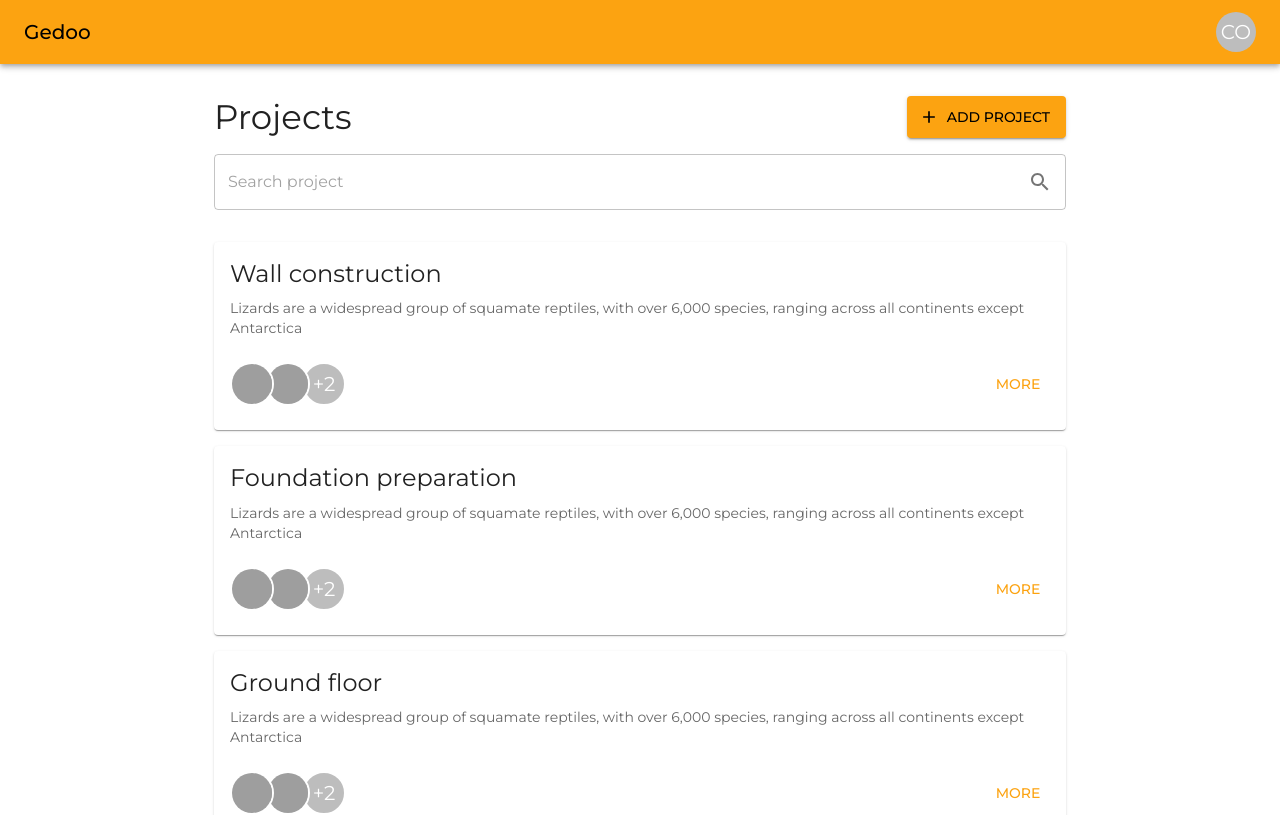
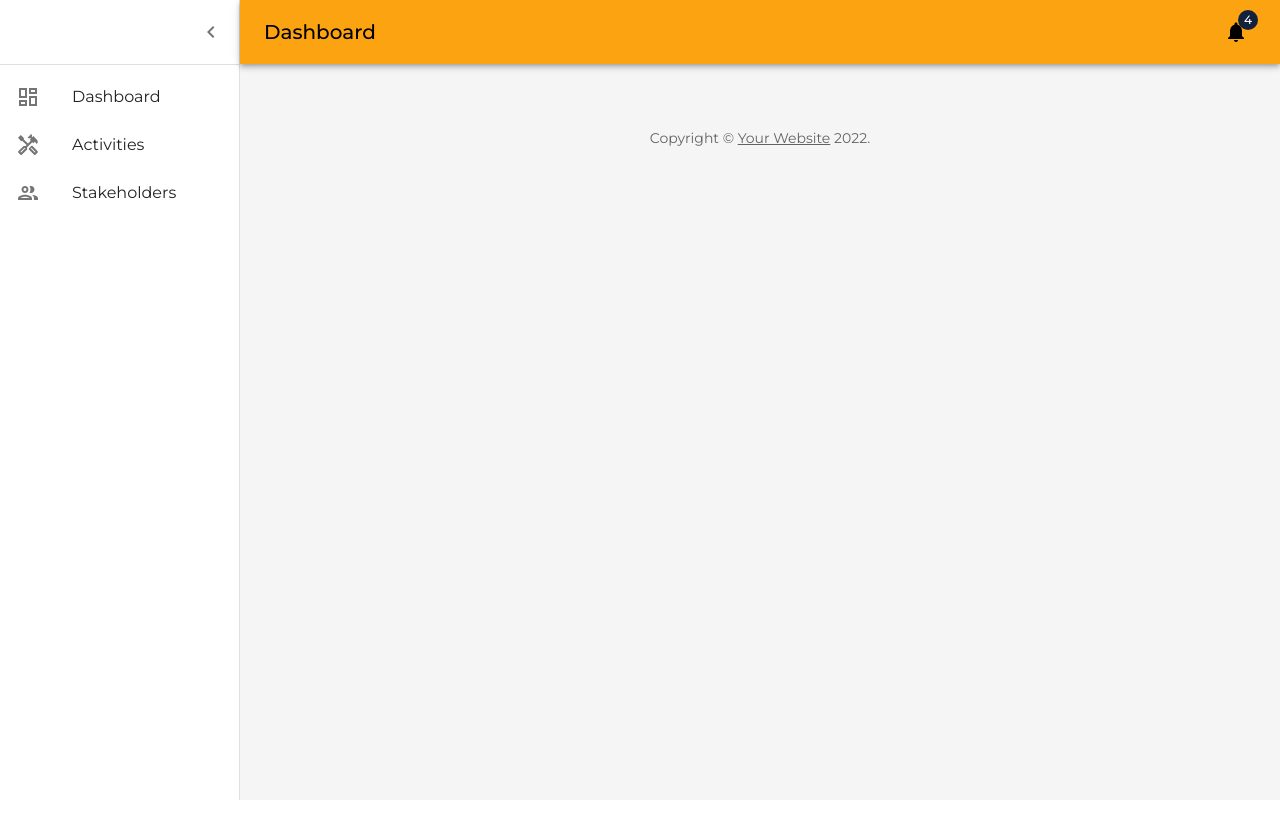
Before and after one commit to cyrilokidi/Gedoo-project-page-design, a React (Create React App) app: page / in a window 1280 px wide. Shown: the top 815 px of the page. Built offline with nearby package versions, Linux system fonts and the light colour scheme; grey boxes are pictures that could not be loaded.

Commit message:
Create project dashboard

```diff
--- a/src/App.js
+++ b/src/App.js
@@ -2,6 +2,7 @@
 import { createTheme, CssBaseline } from "@mui/material";
 import * as React from "react";
 import Projects from "./Projects";
+import Project from "./Project";
 
 const theme = createTheme({
   palette: {
@@ -27,7 +28,8 @@
   return (
     <ThemeProvider theme={theme}>
       <CssBaseline />
-      <Projects />
+      {/* <Projects /> */}
+      <Project />
     </ThemeProvider>
   );
 }
--- /dev/null
+++ b/src/Project/index.js
@@ -0,0 +1,196 @@
+import * as React from "react";
+import { styled } from "@mui/material/styles";
+import {
+  Link,
+  Drawer as MuiDrawer,
+  Box,
+  AppBar as MuiAppBar,
+  Toolbar,
+  List,
+  Typography,
+  Divider,
+  IconButton,
+  Badge,
+  Container,
+  ListItemButton,
+  ListItemIcon,
+  ListItemText
+} from "@mui/material";
+import {
+  Menu as MenuIcon,
+  ChevronLeft as ChevronLeftIcon,
+  Notifications as NotificationsIcon,
+  DashboardOutlined as DashboardOutlinedIcon,
+  HandymanOutlined as HandymanOutlinedIcon,
+  PeopleOutlined as PeopleOutlinedIcon
+} from "@mui/icons-material";
+
+const mainListItems = (
+  <React.Fragment>
+    <ListItemButton>
+      <ListItemIcon>
+        <DashboardOutlinedIcon />
+      </ListItemIcon>
+      <ListItemText primary="Dashboard" />
+    </ListItemButton>
+    <ListItemButton>
+      <ListItemIcon>
+        <HandymanOutlinedIcon />
+      </ListItemIcon>
+      <ListItemText primary="Activities" />
+    </ListItemButton>
+    <ListItemButton>
+      <ListItemIcon>
+        <PeopleOutlinedIcon />
+      </ListItemIcon>
+      <ListItemText primary="Stakeholders" />
+    </ListItemButton>
+  </React.Fragment>
+);
+
+function Copyright(props) {
+  return (
+    <Typography
+      variant="body2"
+      color="text.secondary"
+      align="center"
+      {...props}
+    >
+      {"Copyright © "}
+      <Link color="inherit" href="https://mui.com/">
+        Your Website
+      </Link>{" "}
+      {new Date().getFullYear()}
+      {"."}
+    </Typography>
+  );
+}
+
+const drawerWidth = 240;
+
+const AppBar = styled(MuiAppBar, {
+  shouldForwardProp: (prop) => prop !== "open"
+})(({ theme, open }) => ({
+  zIndex: theme.zIndex.drawer + 1,
+  transition: theme.transitions.create(["width", "margin"], {
+    easing: theme.transitions.easing.sharp,
+    duration: theme.transitions.duration.leavingScreen
+  }),
+  ...(open && {
+    marginLeft: drawerWidth,
+    width: `calc(100% - ${drawerWidth}px)`,
+    transition: theme.transitions.create(["width", "margin"], {
+      easing: theme.transitions.easing.sharp,
+      duration: theme.transitions.duration.enteringScreen
+    })
+  })
+}));
+
+const Drawer = styled(MuiDrawer, {
+  shouldForwardProp: (prop) => prop !== "open"
+})(({ theme, open }) => ({
+  "& .MuiDrawer-paper": {
+    position: "relative",
+    whiteSpace: "nowrap",
+    width: drawerWidth,
+    transition: theme.transitions.create("width", {
+      easing: theme.transitions.easing.sharp,
+      duration: theme.transitions.duration.enteringScreen
+    }),
+    boxSizing: "border-box",
+    ...(!open && {
+      overflowX: "hidden",
+      transition: theme.transitions.create("width", {
+        easing: theme.transitions.easing.sharp,
+        duration: theme.transitions.duration.leavingScreen
+      }),
+      width: theme.spacing(7),
+      [theme.breakpoints.up("sm")]: {
+        width: theme.spacing(9)
+      }
+    })
+  }
+}));
+
+function DashboardContent() {
+  const [open, setOpen] = React.useState(true);
+  const toggleDrawer = () => {
+    setOpen(!open);
+  };
+
+  return (
+    <Box sx={{ display: "flex" }}>
+      <AppBar position="absolute" open={open}>
+        <Toolbar
+          sx={{
+            pr: "24px" // keep right padding when drawer closed
+          }}
+        >
+          <IconButton
+            edge="start"
+            color="inherit"
+            aria-label="open drawer"
+            onClick={toggleDrawer}
+            sx={{
+              marginRight: "36px",
+              ...(open && { display: "none" })
+            }}
+          >
+            <MenuIcon />
+          </IconButton>
+          <Typography
+            component="h1"
+            variant="h6"
+            color="inherit"
+            noWrap
+            sx={{ flexGrow: 1 }}
+          >
+            Dashboard
+          </Typography>
+          <IconButton color="inherit">
+            <Badge badgeContent={4} color="secondary">
+              <NotificationsIcon />
+            </Badge>
+          </IconButton>
+        </Toolbar>
+      </AppBar>
+      <Drawer variant="permanent" open={open}>
+        <Toolbar
+          sx={{
+            display: "flex",
+            alignItems: "center",
+            justifyContent: "flex-end",
+            px: [1]
+          }}
+        >
+          <IconButton onClick={toggleDrawer}>
+            <ChevronLeftIcon />
+          </IconButton>
+        </Toolbar>
+        <Divider />
+        <List component="nav">{mainListItems}</List>
+      </Drawer>
+      <Box
+        component="main"
+        sx={{
+          backgroundColor: (theme) =>
+            theme.palette.mode === "light"
+              ? theme.palette.grey[100]
+              : theme.palette.grey[900],
+          flexGrow: 1,
+          height: "100vh",
+          overflow: "auto"
+        }}
+      >
+        <Toolbar />
+        <Container maxWidth="lg" sx={{ mt: 4, mb: 4 }}>
+          <Copyright sx={{ pt: 4 }} />
+        </Container>
+      </Box>
+    </Box>
+  );
+}
+
+export default function Dashboard() {
+  return <DashboardContent />;
+}
```
Also changed, not shown: src/Projects/index.js (+4 -4 lines), src/hooks/useProject.js (added, +13 -0 lines), src/Projects/AddProjectDialog.js (renamed from src/components/AddProjectDialog.js), src/Projects/ProjectHeader.js (renamed from src/components/ProjectHeader.js), src/Projects/ProjectLayout.js (renamed from src/components/ProjectLayout.js), src/Projects/SearchProject.js (renamed from src/components/SearchProject.js).
